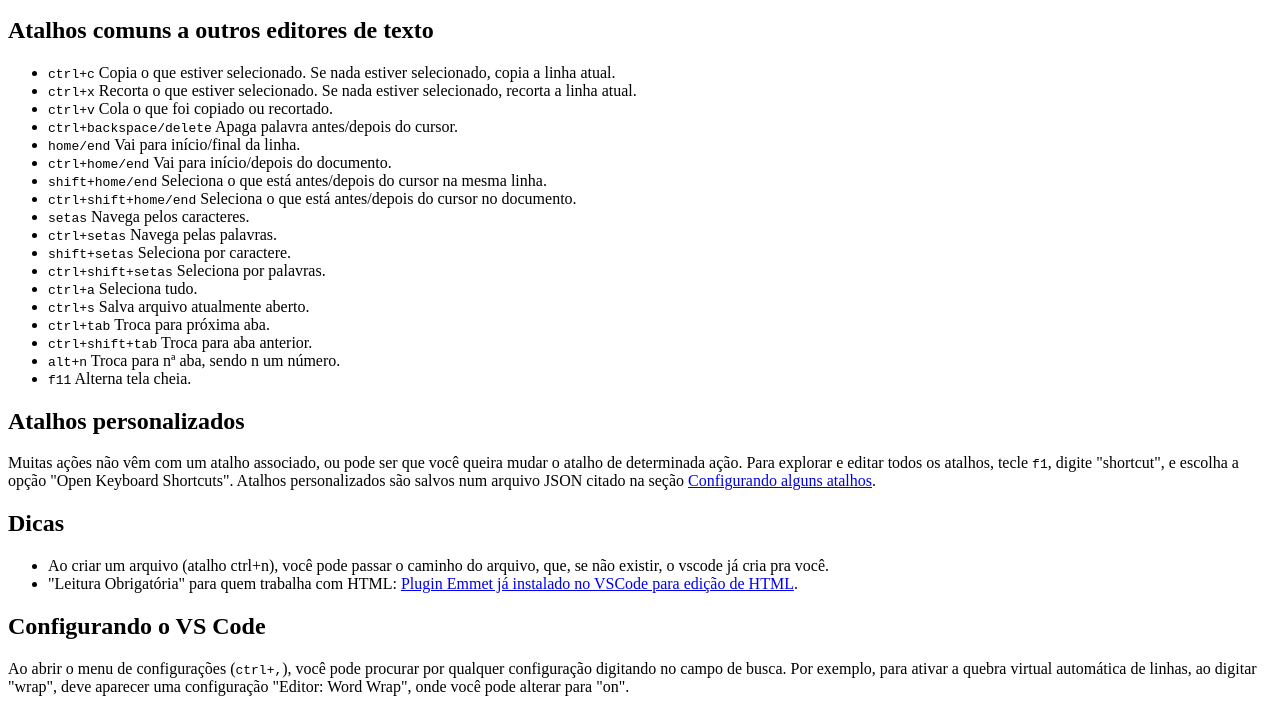
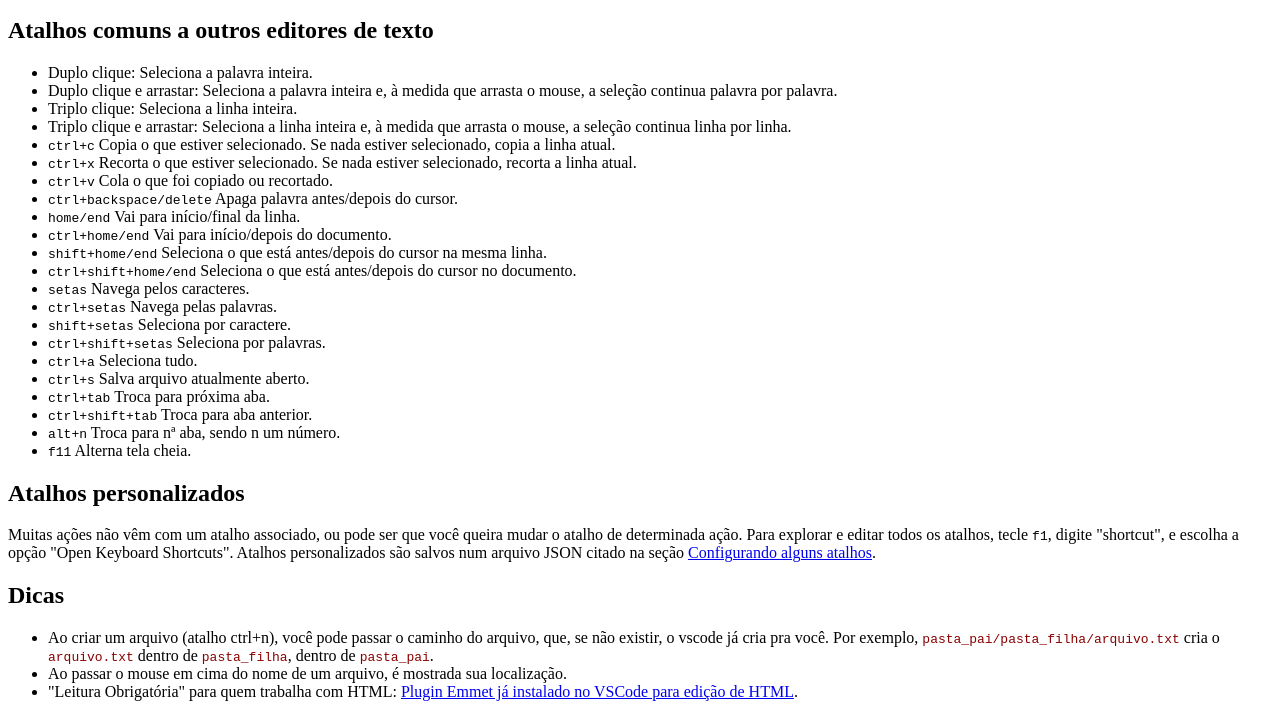
Before and after one commit to pedrosiqueira/Tutoriais, a plain HTML site: page tutorial-vscode.html in a window 1280 px wide. Shown: the part 972-1681 px from the top of the page. Drawn offline with Linux system fonts and the light colour scheme.

Commit message:
Adiciona dicas de seleção de texto e aprimora instruções de criação de arquivos no tutorial do VS Code

```diff
--- a/tutorial-vscode.html
+++ b/tutorial-vscode.html
@@ -64,6 +64,10 @@
 
     <h2>Atalhos comuns a outros editores de texto</h2>
     <ul>
+        <li>Duplo clique: Seleciona a palavra inteira.</li>
+        <li>Duplo clique e arrastar: Seleciona a palavra inteira e, à medida que arrasta o mouse, a seleção continua palavra por palavra.</li>
+        <li>Triplo clique: Seleciona a linha inteira.</li>
+        <li>Triplo clique e arrastar: Seleciona a linha inteira e, à medida que arrasta o mouse, a seleção continua linha por linha.</li>
         <li><kbd>ctrl+c</kbd> Copia o que estiver selecionado. Se nada estiver selecionado, copia a linha atual.</li>
         <li><kbd>ctrl+x</kbd> Recorta o que estiver selecionado. Se nada estiver selecionado, recorta a linha atual.</li>
         <li><kbd>ctrl+v</kbd> Cola o que foi copiado ou recortado.</li>
@@ -90,7 +94,8 @@
 
     <h2>Dicas</h2>
     <ul>
-        <li>Ao criar um arquivo (atalho ctrl+n), você pode passar o caminho do arquivo, que, se não existir, o vscode já cria pra você.</li>
+        <li>Ao criar um arquivo (atalho ctrl+n), você pode passar o caminho do arquivo, que, se não existir, o vscode já cria pra você. Por exemplo, <code>pasta_pai/pasta_filha/arquivo.txt</code> cria o <code>arquivo.txt</code> dentro de <code>pasta_filha</code>, dentro de <code>pasta_pai</code>.</li>
+        <li>Ao passar o mouse em cima do nome de um arquivo, é mostrada sua localização.</li>
         <li>"Leitura Obrigatória" para quem trabalha com HTML: <a href="https://docs.emmet.io/abbreviations/syntax/">Plugin Emmet já instalado no VSCode para edição de HTML</a>.</li>
     </ul>
 
@@ -104,8 +109,8 @@
     "C_Cpp.clang_format_fallbackStyle": "{ BasedOnStyle: LLVM, ColumnLimit: 255 }", // LLVM coloca a chave de abertura na mesma linha do identificador
     "editor.mouseWheelZoom": true, // altera o zoom com a rodinha do mouse
     "editor.wordWrap": "on", // habilita quebra virtual de linhas
+    "git.confirmSync": false, // faz o sync direto, sem solicitar confirmação
     "git.enableSmartCommit": true, // faz o commit direto, pulando o staging
-    "git.confirmSync": false, // faz o sync direto, sem solicitar confirmação
     "git.openRepositoryInParentFolders": "always",
     "github.copilot.enable": {
         "*": false,
@@ -267,7 +272,7 @@
             "end",
             "wrap"
         ],
-        "when": "editorTextFocus && editorLangId == html" // if html only
+        "when": "editorTextFocus && (editorLangId == 'html' || editorLangId == 'xml' || editorLangId == 'svelte')"
     },
     { // https://stackoverflow.com/a/63061477/4072641
         "key": "ctrl+alt+,", // go to previous
@@ -279,7 +284,7 @@
             "end",
             "wrap"
         ],
-        "when": "editorTextFocus && editorLangId == html" // if html only
+        "when": "editorTextFocus && (editorLangId == 'html' || editorLangId == 'xml' || editorLangId == 'svelte')"
     }
     </pre>
 
```
